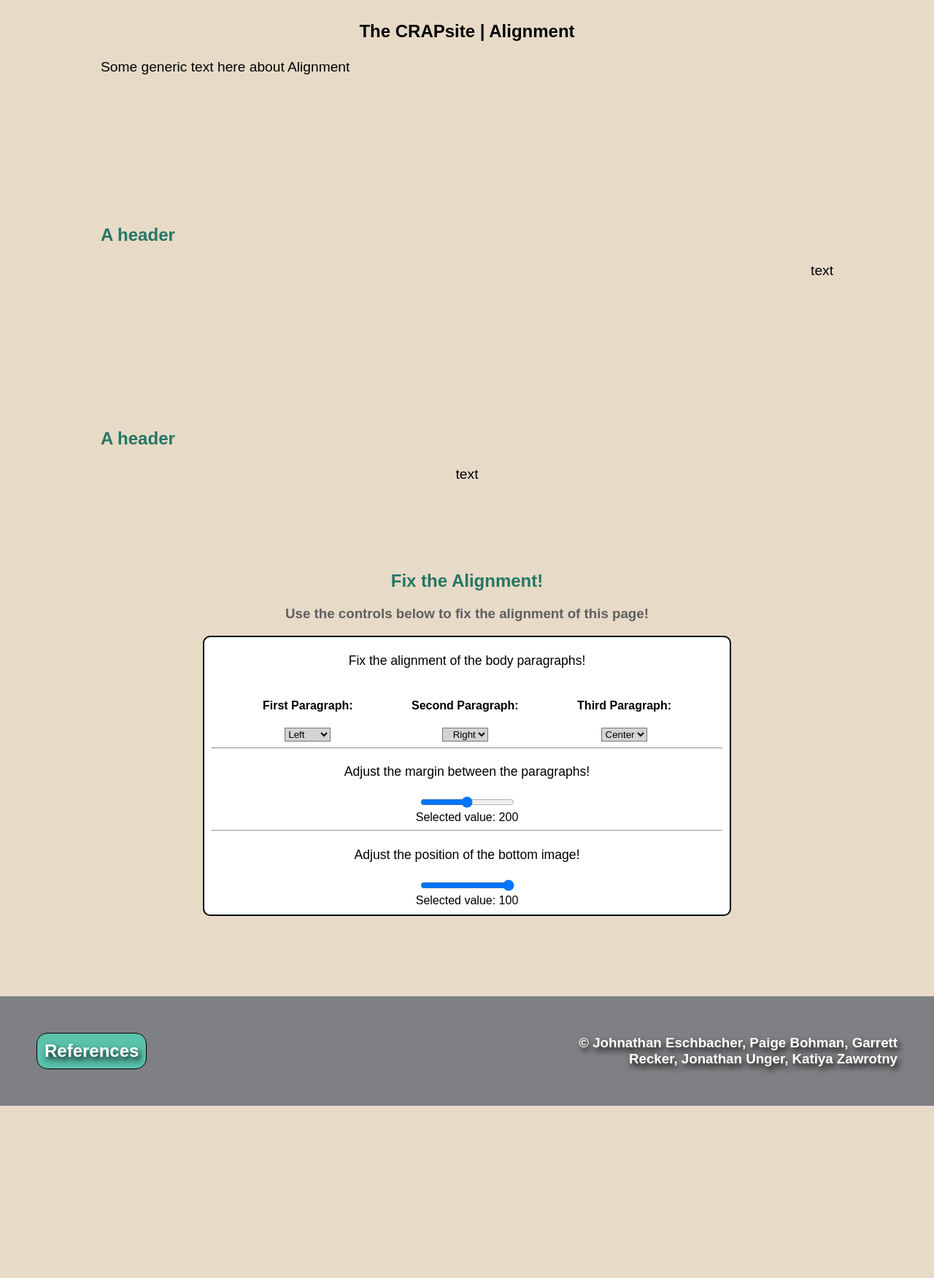
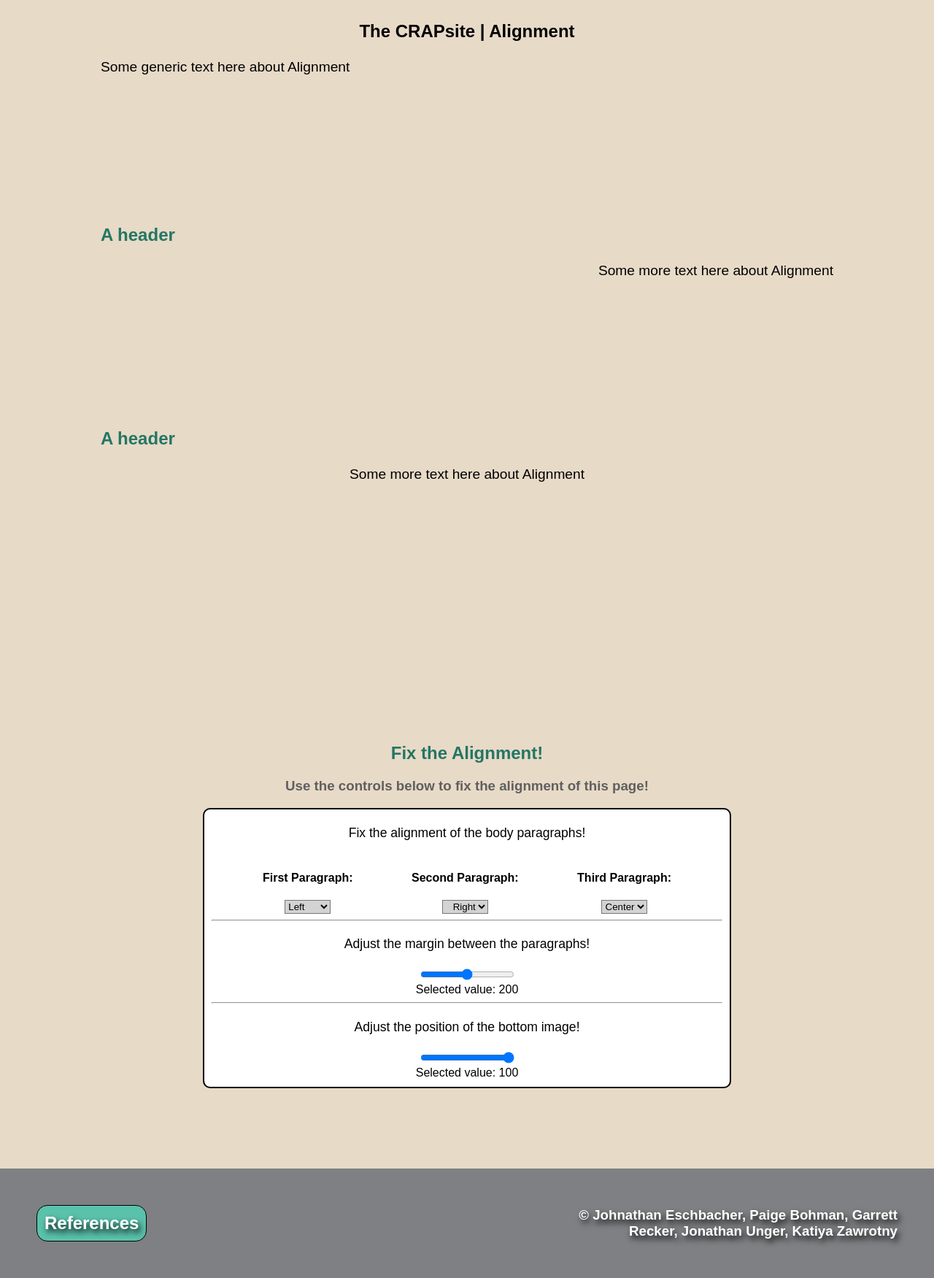
Before and after one commit to jme9889/ISTE240-Group4, a PHP site: page /alignment/index.php in a window 1280 px wide. Shown: the part 292-2043 px from the top of the page at 73% size. Before the commit the page ends 1807 px from the top, so only its background shows below. Run offline with PHP 8.4, Linux system fonts and the light colour scheme.

Commit message:
Fully Finished Alignment Page

```diff
--- a/alignment/assets/scripts.js
+++ b/alignment/assets/scripts.js
@@ -0,0 +1,76 @@
+document.addEventListener("DOMContentLoaded", function () {
+    // Function to update paragraph alignment based on dropdown selection
+    function updateAlignment(selectId, paragraphId) {
+        const dropdown = document.getElementById(selectId);
+        const paragraph = document.getElementById(paragraphId);
+
+        if (dropdown && paragraph) {
+            dropdown.addEventListener("change", function () {
+                paragraph.style.justifyContent = dropdown.value;
+            });
+            paragraph.style.justifyContent = dropdown.value;
+        }
+    }
+
+    updateAlignment("text-align1", "al1");
+    updateAlignment("text-align2", "al2");
+    updateAlignment("text-align3", "al3");
+
+    // Function to update margin-bottom based on margin-slider value
+    const marginSlider = document.getElementById("margin-slider");
+    const sliderValueDisplay = document.getElementById("slider-value");
+    const paragraphs = document.querySelectorAll(".align-paragraph");
+
+    if (marginSlider && sliderValueDisplay && paragraphs) {
+        marginSlider.addEventListener("input", function () {
+            const marginValue = marginSlider.value + "px";
+            paragraphs.forEach(paragraph => {
+                paragraph.style.marginBottom = marginValue;
+            });
+            sliderValueDisplay.textContent = marginSlider.value;
+        });
+
+        const initialMargin = marginSlider.value + "px";
+        paragraphs.forEach(paragraph => {
+            paragraph.style.marginBottom = initialMargin;
+        });
+        sliderValueDisplay.textContent = marginSlider.value;
+    }
+
+    // Function to adjust left margin of the image dynamically within the middle 80% of the screen width
+    const imageSlider = document.getElementById("image-slider");
+    const imageSliderValueDisplay = document.querySelector("#image-slider + .value-display span");
+    const image = document.getElementById("slider-img");
+
+    if (imageSlider && imageSliderValueDisplay && image) {
+        imageSlider.addEventListener("input", function () {
+            const sliderValue = parseInt(imageSlider.value, 10);
+            const container = image.closest(".single-column"); // Get the container
+            const containerWidth = container.offsetWidth; // Get the container's width
+            const imageWidth = image.offsetWidth; // Get the current width of the image
+
+            // Calculate the 80% of the container's width
+            const availableWidth = containerWidth * 0.8;
+
+            // Ensure the right edge of the image does not exceed the 80% width
+            const maxLeftMargin = availableWidth - imageWidth;
+
+            // Adjust margin-left based on the slider value, constrained to the available width
+            const marginLeft = (sliderValue / 100) * maxLeftMargin + "px";
+            image.style.marginLeft = marginLeft; // Dynamically adjust margin-left
+            imageSliderValueDisplay.textContent = sliderValue; // Update displayed slider value
+        });
+
+        // Initial positioning
+        const initialSliderValue = parseInt(imageSlider.value, 10);
+        const container = image.closest(".single-column");
+        const containerWidth = container.offsetWidth;
+        const imageWidth = image.offsetWidth;
+        const availableWidth = containerWidth * 0.8; // Calculate the 80% of the container's width
+        const maxLeftMargin = availableWidth - imageWidth;
+        const initialMarginLeft = (initialSliderValue / 100) * maxLeftMargin + "px";
+
+        image.style.marginLeft = initialMarginLeft;
+        imageSliderValueDisplay.textContent = initialSliderValue;
+    }
+});
--- a/alignment/index.php
+++ b/alignment/index.php
@@ -13,12 +13,12 @@
 
                 <section class="align-paragraph">
                     <h2 class="interaction-h2">A header</h2>
-                    <p id="al2">text</p>
+                    <p id="al2">Some more text here about Alignment</p>
                 </section>
 
-                <section id="bottom-align">
+                <section class="align-paragraph">
                     <h2 class="interaction-h2">A header</h2>
-                    <p id="al3">text</p>
+                    <p id="al3">Some more text here about Alignment</p>
                     <img src="#" alt="" id="slider-img">
                 </section>
 
--- a/assets/style.css
+++ b/assets/style.css
@@ -66,12 +66,18 @@ body {
     color: rgb(95, 95, 95);
 }
 
-.interaction-panel .paragraph, .bottom-align {
+.interaction-panel .paragraph {
     margin-bottom: 0;
 }
 
 .align-paragraph, .quiz-paragraph {
     margin-bottom: 200px;
+    position: relative;
+}
+
+#slider-img {
+    max-width: 250px;
+    margin-top: 50px;
 }
 
 .interaction-panel .column {
@@ -163,6 +169,12 @@ body {
     display: flex;
     position: relative;
     justify-content: right;
+}
+
+#al1 {
+    display: flex;
+    position: relative;
+    justify-content: left;
 }
 
 #left1, #left2, #left3 {
@@ -302,6 +314,7 @@ body {
 .column {
     flex: 1;
     padding: 10px;
+    position: relative;
 }
 
 /* Images and text styling */
@@ -583,6 +596,9 @@ footer {
   }
 
   @media only screen and (max-width: 900px) {
+    #slider-img {
+        max-width: 200px;
+    }
     #side-img {
         max-width: 100%;
     }
@@ -625,6 +641,9 @@ footer {
   }
 
   @media only screen and (max-width: 650px) {
+    #slider-img {
+        max-width: 175px;
+    }
     .control-section {
         width: 350px;
     }
```
